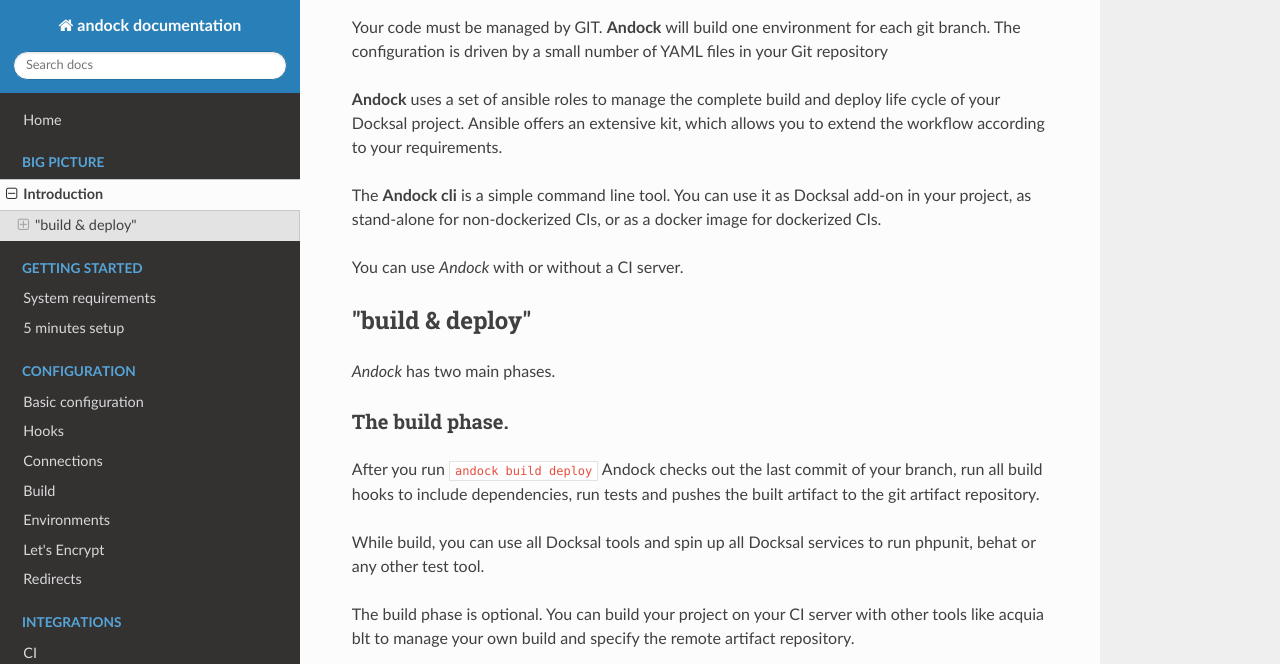
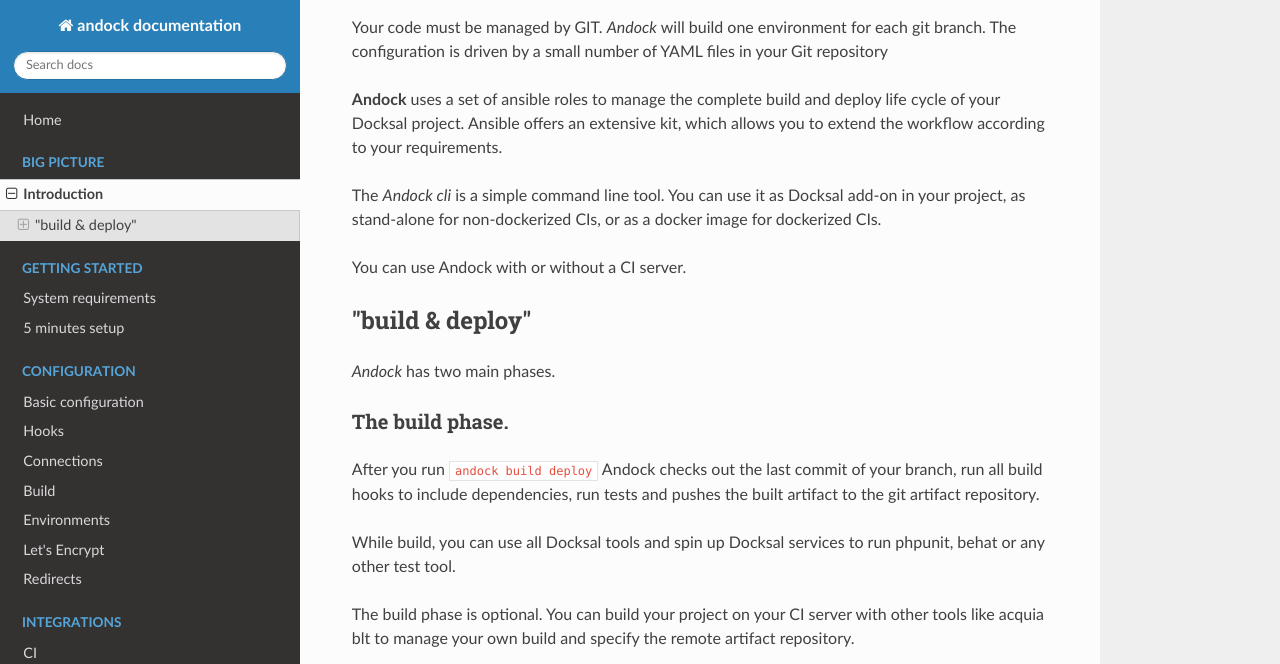
Before and after one commit to andock/andock, an MkDocs documentation site: the page built from docs/big-picture/introduction.md, in a window 1280 px wide and 900 px high, scrolled down 336 px. Shown: the top 664 px of the window. Built offline with MkDocs 1.6.1, drawn with Linux system fonts in a browser that asks for light colours; nearby versions of some CDN libraries; old or Windows-style settings are respelled for this version of MkDocs.

```diff
--- a/docs/big-picture/introduction.md
+++ b/docs/big-picture/introduction.md
@@ -3,15 +3,15 @@
 <b>Andock</b> is designed having two scenarios in mind:
 
 1. You can use Andock to host small to medium-sized Docksal projects in the cloud or on any Bare Metal Server with minimum configuration effort and without any other necessary server infrastructure.
-2. If you host your project on Acquia, platform.sh or others, you can use <b>Andock</b> for unlimited staging environments.
+2. If you host your project on Acquia, platform.sh or others, you can use *Andock* for unlimited staging environments.
 
-Your code must be managed by GIT. <b>Andock</b> will build one environment for each git branch. The configuration is driven by a small number of YAML files in your Git repository
+Your code must be managed by GIT. *Andock* will build one environment for each git branch. The configuration is driven by a small number of YAML files in your Git repository
 
 <b>Andock</b> uses a set of ansible roles to manage the complete build and deploy life cycle of your Docksal project. Ansible offers an extensive kit, which allows you to extend the workflow according to your requirements.
 
-The <b>Andock cli</b> is a simple command line tool. You can use it as Docksal add-on in your project, as stand-alone for non-dockerized CIs, or as a docker image for dockerized CIs.
+The *Andock cli* is a simple command line tool. You can use it as Docksal add-on in your project, as stand-alone for non-dockerized CIs, or as a docker image for dockerized CIs.
 
-You can use *Andock* with or without a CI server.
+You can use Andock with or without a CI server.
 
 ## "build &amp; deploy"
 *Andock* has two main phases.
@@ -19,7 +19,7 @@ You can use *Andock* with or without a CI server.
 ### The build phase.
 After you run `andock build deploy` Andock checks out the last commit of your branch, run all build hooks to include dependencies, run tests and pushes the built artifact to the git artifact repository.
 
-While build, you can use all Docksal tools and spin up all Docksal services to run phpunit, behat or any other test tool.
+While build, you can use all Docksal tools and spin up Docksal services to run phpunit, behat or any other test tool.
 
 The build phase is optional. You can build your project on your CI server with other tools like acquia blt to manage your own build and specify the remote artifact repository.
 
```
Also changed, not shown: README.md (+5 -5 lines).
